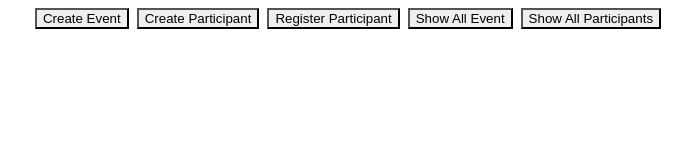
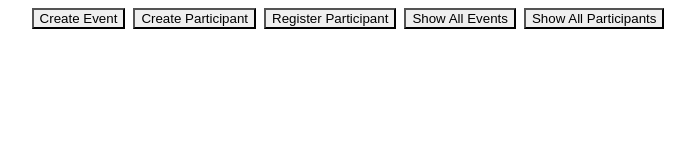
Before and after one commit to jdr161/CSDS-383-No-Names-Layered, a React (Create React App) app in the folder presentation-layer/: page / in a window 1280 px wide. Shown: the top 160 px of the page, without its empty margins (292-987 px from the left). Built offline with nearby package versions, Linux system fonts and the light colour scheme; the HTML template or start-up script is replaced by a standard one.

Commit message:
Fix 'Show All Event' typo

```diff
--- a/presentation-layer/src/components/Page.jsx
+++ b/presentation-layer/src/components/Page.jsx
@@ -69,7 +69,7 @@ class Page extends Component {
                         <Button onClick={() => this.showComponent("showCreateEventForm")}>Create Event</Button>
                         <Button onClick={() => this.showComponent("showCreateParticipantForm")}>Create Participant</Button>
                         <Button onClick={() => this.showComponent("showRegisterParticipantForm")}>Register Participant</Button>
-                        <Button onClick={() => this.showComponent("showEventsTable")}>Show All Event</Button>
+                        <Button onClick={() => this.showComponent("showEventsTable")}>Show All Events</Button>
                         <Button onClick={() => this.showComponent("showParticipantsTable")}>Show All Participants</Button>
                     </HStack>
                     <Stack maxHeight={'100%'} p={4} spacing={8}>
```
